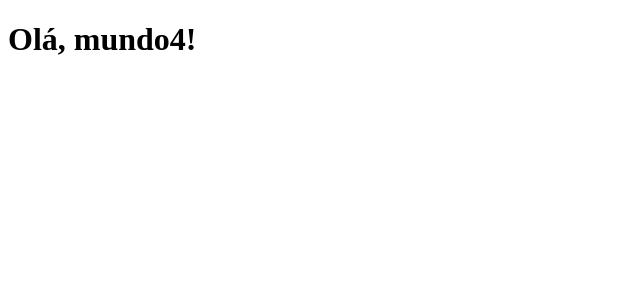
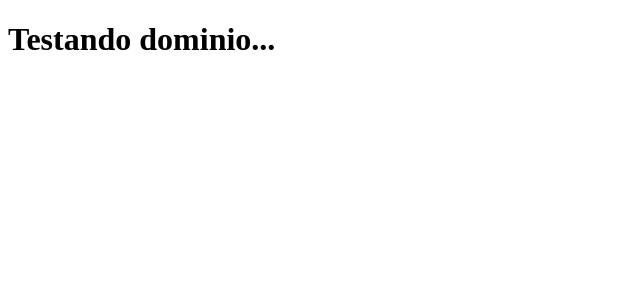
Before and after one commit to FernandoBalbino/clone_tabnews, a Next.js app: page / in a window 1280 px wide. Shown: the top 300 px of the page, without its empty margins (0-640 px from the left). Built offline with nearby package versions, Linux system fonts and the light colour scheme.

Commit message:
adicionando dominio...

```diff
--- a/pages/index.js
+++ b/pages/index.js
@@ -1,3 +1,3 @@
 export default function Home() {
-  return <h1>Olá, mundo4!</h1>;
+  return <h1>Testando dominio...</h1>;
 }
```
